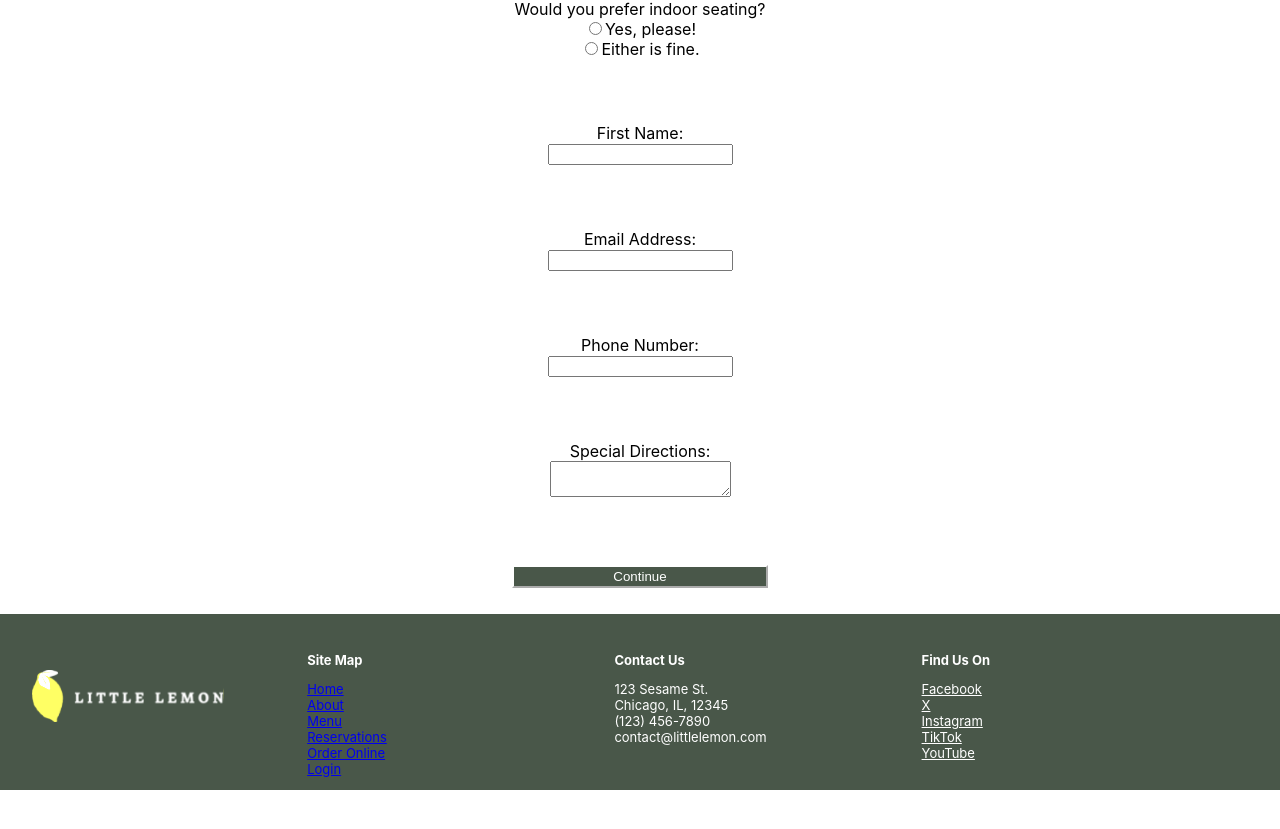
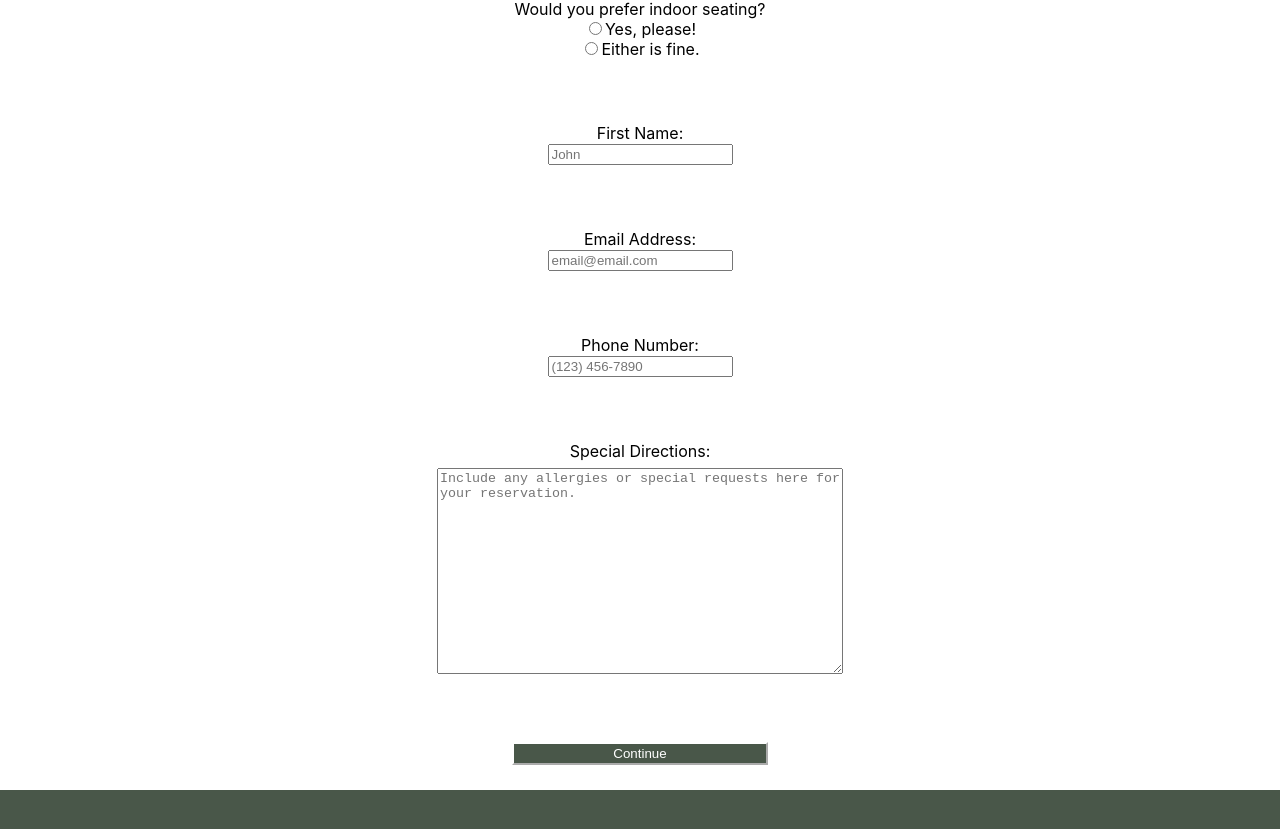
Before and after one commit to vgrinthal/LittleLemonCapstone, a React (Create React App) app: page /reservations in a window 1280 px wide. Shown: the part 490-1319 px from the top of the page. Before the commit the page ends 1280 px from the top, so only its background shows below. Built offline with nearby package versions, Linux system fonts and the light colour scheme.

Commit message:
Mapping reservation details once recorded

```diff
--- /dev/null
+++ b/src/ConfirmReserve.js
@@ -0,0 +1,17 @@
+ function confirm(props) {
+    const yourReservation = props.data.map((showValues) => {
+      return (<div className="confirm-details">
+        <b>Your Reservation:</b>
+        <ul><li>Location: Little Lemon - {showValues.location}"</li>
+        <li>Party of: {showValues.party}</li>
+        <li>Would you prefer indoor seating?: {showValues.seating}</li>
+        <li>First Name: {showValues.firstName}</li>
+        <li>Email Address: {showValues.email}</li>
+        <li>Phone Number: {showValues.phoneNumber}</li>
+        <li>Special Directions: {showValues.comment}</li>
+      </ul></div>
+      );
+  });
+  return {yourReservation};
+}
+export default confirm;
--- a/src/Reservations.css
+++ b/src/Reservations.css
@@ -13,6 +13,12 @@ form > h1 {
     padding-bottom: 5%;
 }
 
+textarea {
+    width: 50vh;
+    height: 25vh;
+    margin-top: .5%;
+}
+
 #continue {
     background-color: #495749;
     padding: 2px 10px;
--- a/src/Reservations.js
+++ b/src/Reservations.js
@@ -1,5 +1,6 @@
 import React, {useReducer} from 'react';
 import './Reservations.css';
+import confirm from './ConfirmReserve.js';
 
 export default function ReserveForm() {
     const atStart = ({
@@ -41,9 +42,9 @@ function handleChange(event) {
 };
 
 function handleSubmit(event) {
-  event.preventDefault();
-  return <p>"Your Reservation: " + {showValues}</p>;
-}
+  event.preventDefault()
+  return confirm(event);
+};
 
 const [showValues, dispatch] = useReducer(reducer, atStart);
 
@@ -106,7 +107,8 @@ return (
                     type="text"
                     name="firstName"
                     onChange={handleChange}
-                    value={showValues.firstName} />
+                    value={showValues.firstName}
+                    placeholder="John" />
                 </label>
             </div>
             <div className="form-field">
@@ -115,7 +117,8 @@ return (
                     type="text"
                     name="email"
                     onChange={handleChange}
-                    value={showValues.email} />
+                    value={showValues.email}
+                    placeholder="email@email.com" />
                 </label>
             </div>
             <div className="form-field">
@@ -124,7 +127,8 @@ return (
                     type="text"
                     name="phoneNumber"
                     onChange={handleChange}
-                    value={showValues.phoneNumber} />
+                    value={showValues.phoneNumber}
+                    placeholder="(123) 456-7890" />
                 </label>
             </div>
             <div className="form-field">
@@ -133,7 +137,8 @@ return (
                     type="textarea"
                     name="comment"
                     onChange={handleChange}
-                    value={showValues.comment} />
+                    value={showValues.comment}
+                    placeholder="Include any allergies or special requests here for your reservation." />
                 </label>
             </div>
             <button type="submit" id="continue" onClick={handleSubmit}>Continue</button>
--- a/src/index.html
+++ b/src/index.html
@@ -1,13 +1,13 @@
 <!DOCTYPE html>
-<html>
+<html lang="en">
   <head>
     <meta charset="UTF-8">
     <meta name="description" content="Website for the Little Lemon restaraunt franchise based in Chicago, IL."></meta>
     <meta name="og:title" content="Little Lemon Restaraunt"></meta>
-    <title>This is the title of the webpage!</title>
+    <title>Little Lemon Restaraunt - Lunch and Dinner</title>
     <script src="https://raw.githubusercontent.com/courseraap/capstone/main/api.js"></script>
   </head>
   <body>
-    <p>This is an example paragraph. Anything in the <strong>body</strong> tag will appear on the page, just like this <strong>p</strong> tag and its contents.</p>
+    <p></p>
   </body>
 </html>
```
